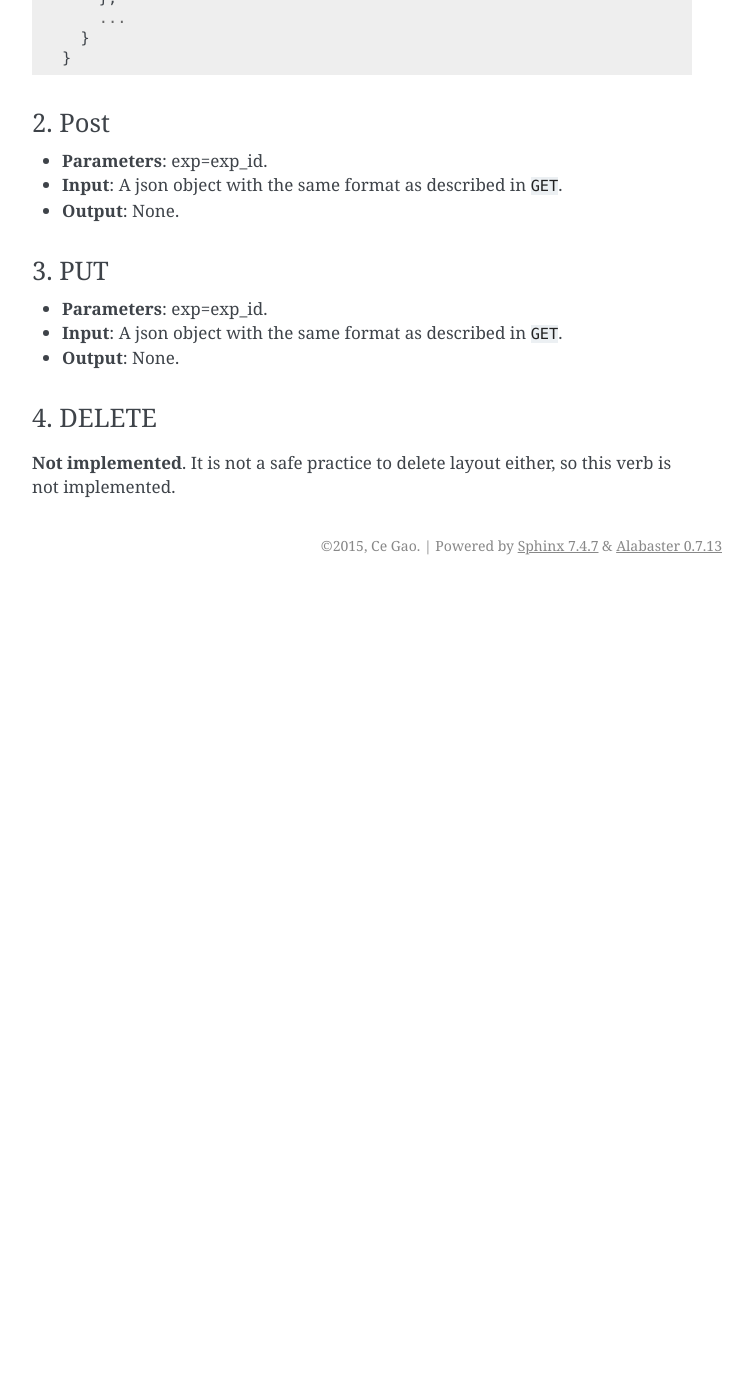
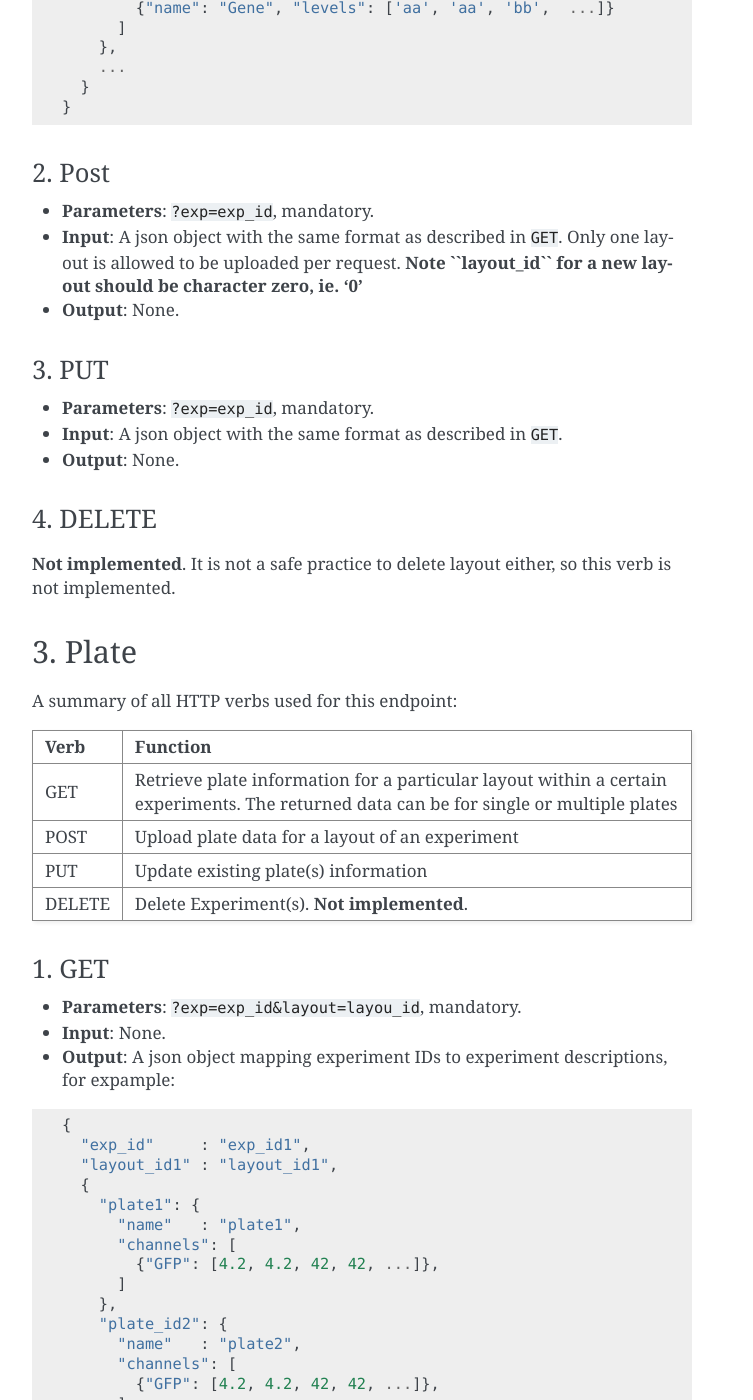
Before and after one commit to gaoce/TimeVis, a Sphinx documentation site: the page built from docs/api_v2.rst, in a window 1280 px wide and 1400 px high, scrolled down 2482 px. Shown: the whole window, without its empty margins (388-1141 px from the left). Built offline with Sphinx 7.4.7, drawn with Linux system fonts in a browser that asks for light colours; before the commit the page ends 3067 px from its top, so only the background shows below that; some of the changed text lies outside the part shown.

Commit message:
Add plate api

```diff
--- a/docs/api_v2.rst
+++ b/docs/api_v2.rst
@@ -28,7 +28,7 @@
 +========+============================================+
 | GET    | Retrieve information for all experiments   |
 +--------+--------------------------------------------+
-| POST   | Upload new experiment(s) information       |
+| POST   | Upload a new experiment information        |
 +--------+--------------------------------------------+
 | PUT    | Update existing experiment(s) information  |
 +--------+--------------------------------------------+
@@ -40,25 +40,25 @@
 
 * **Parameters**: None.
 * **Input**: None.
-* **Output**: A json object mapping experiment IDs to experiment descriptions, for
-  expample:
+* **Output**: A json object mapping experiment IDs to experiment descriptions,
+  for expample:
 
 ::
 
   {
     "exp_id1": {
-      "name"   : "exp1",
-      "users"  : ["user1", "user2"],
-      "well"   : 384,
-      "chanels": ["GFP", "OD"],
-      "factors": [{"name": "Dose", "type": "decimal"}]
+      "name"    : "exp1",
+      "users"   : ["user1", "user2"],
+      "well"    : 384,
+      "channels": ["GFP", "OD"],
+      "factors" : [{"name": "Dose", "type": "decimal"}]
     },
     "exp_id2": {
-      "name"   : "exp2",
-      "users"  : ["user3"],
-      "well"   : 96,
-      "chanels": ["GFP"],
-      "factors": [
+      "name"    : "exp2",
+      "users"   : ["user3"],
+      "well"    : 96,
+      "channels": ["GFP"],
+      "factors" : [
       	{"name": "Dose", "type": "decimal"},
       	{"name": "Gene", "type": "category"},
       ]
@@ -70,7 +70,9 @@
 ^^^^^^^
 
 * **Parameters**: None.
-* **Input**: A json object with the same format as described in ``GET``.
+* **Input**: A json object with the same format as described in ``GET``. Only
+  one experiment is allowed to be uploaded per request. **Note ``exp_id`` for a
+  new experiment should be character zero, ie. '0'**
 * **Output**: None.
 
 3. PUT
@@ -106,7 +108,7 @@
 1. GET
 ^^^^^^
 
-* **Parameters**: exp=exp_id.
+* **Parameters**: ``?exp=exp_id``, mandatory.
 * **Input**: None.
 * **Output**: A json object that specifies experiment id and maps layout IDs to
   layout descriptions, for expample:
@@ -137,14 +139,16 @@
 2. Post
 ^^^^^^^
 
-* **Parameters**: exp=exp_id.
-* **Input**: A json object with the same format as described in ``GET``.
+* **Parameters**: ``?exp=exp_id``, mandatory.
+* **Input**: A json object with the same format as described in ``GET``. Only
+  one layout is allowed to be uploaded per request. **Note ``layout_id`` for a
+  new layout should be character zero, ie. '0'**
 * **Output**: None.
 
 3. PUT
 ^^^^^^
 
-* **Parameters**: exp=exp_id.
+* **Parameters**: ``?exp=exp_id``, mandatory.
 * **Input**: A json object with the same format as described in ``GET``.
 * **Output**: None.
 
@@ -152,3 +156,74 @@
 ^^^^^^^^^
 **Not implemented**. It is not a safe practice to delete layout either, so this
 verb is not implemented.
+
+3. Plate
+========
+
+A summary of all HTTP verbs used for this endpoint:
+
++--------+--------------------------------------------------------------------+
+| Verb   | Function                                                           |
++========+====================================================================+
+| GET    | Retrieve plate information for a particular layout within a        |
+|        | certain experiments. The returned data can be for single or        |
+|        | multiple plates                                                    |
++--------+--------------------------------------------------------------------+
+| POST   | Upload plate data for a layout of an experiment                    |
++--------+--------------------------------------------------------------------+
+| PUT    | Update existing plate(s) information                               |
++--------+--------------------------------------------------------------------+
+| DELETE | Delete Experiment(s). **Not implemented**.                         |
++--------+--------------------------------------------------------------------+
+
+1. GET
+^^^^^^
+
+* **Parameters**: ``?exp=exp_id&layout=layou_id``, mandatory.
+* **Input**: None.
+* **Output**: A json object mapping experiment IDs to experiment descriptions,
+  for expample:
+
+::
+
+  {
+    "exp_id"     : "exp_id1",
+    "layout_id1" : "layout_id1",
+    {
+      "plate1": {
+        "name"   : "plate1",
+        "channels": [
+          {"GFP": [4.2, 4.2, 42, 42, ...]},
+        ]
+      },
+      "plate_id2": {
+        "name"   : "plate2",
+        "channels": [
+          {"GFP": [4.2, 4.2, 42, 42, ...]},
+        ]
+      },
+      ...
+    }
+  }
+
+
+
+2. Post
+^^^^^^^
+
+* **Parameters**: ``?exp=exp_id&layout=layou_id``, mandatory.
+* **Input**: A json object with the same format as described in ``GET``. Only
+  one plate is allowed to be uploaded per request. **Note ``plate_id`` for a
+  new layout should be character zero, ie. '0'**
+* **Output**: None.
+
+3. PUT
+^^^^^^
+
+* **Parameters**: ``?exp=exp_id&layout=layou_id``, mandatory.
+* **Input**: A json object with the same format as described in ``GET``.
+* **Output**: None.
+
+4. DELETE
+^^^^^^^^^
+**Not implemented**.
```
Also changed, not shown: other parts of docs/api_v2.rst (+2 -2 lines).
